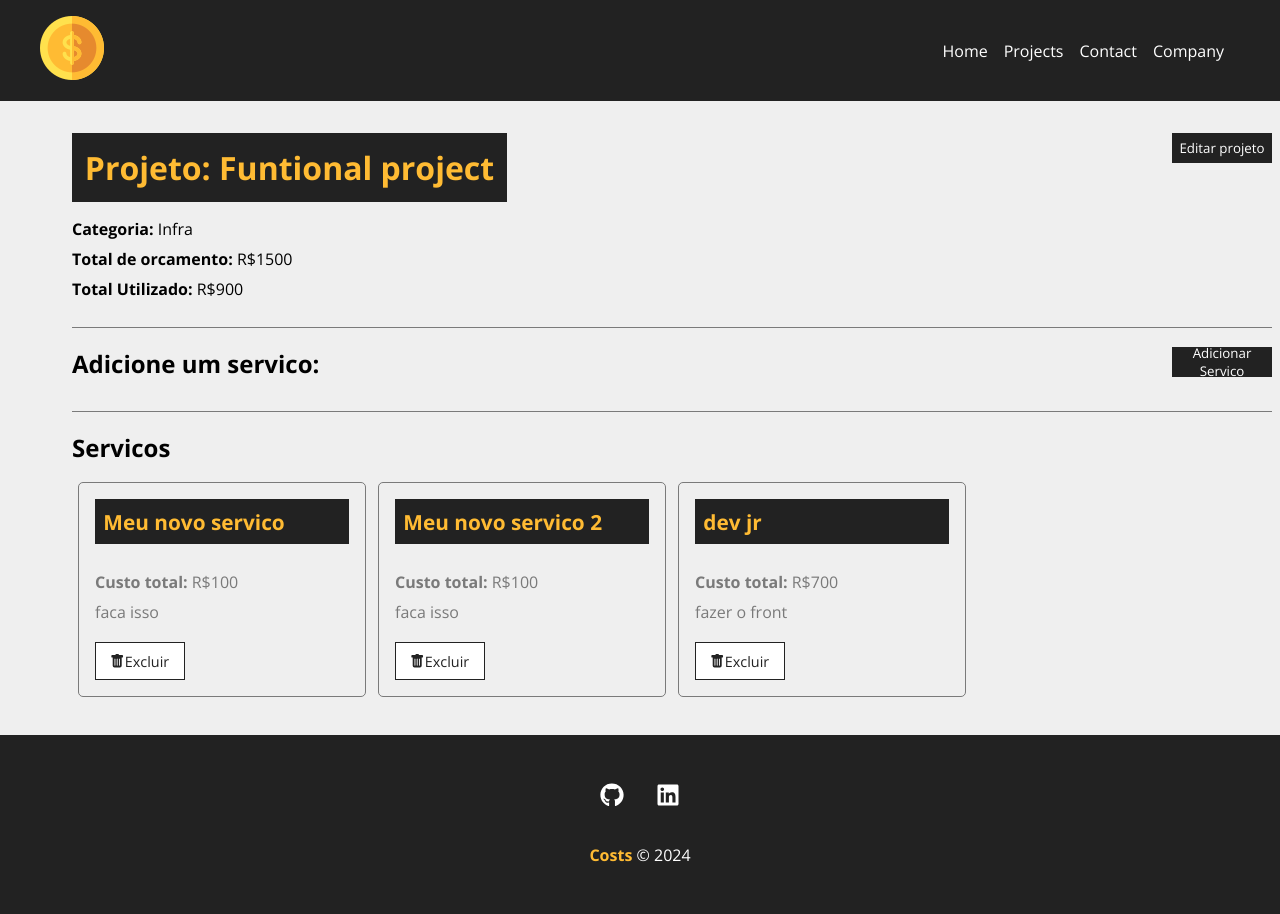
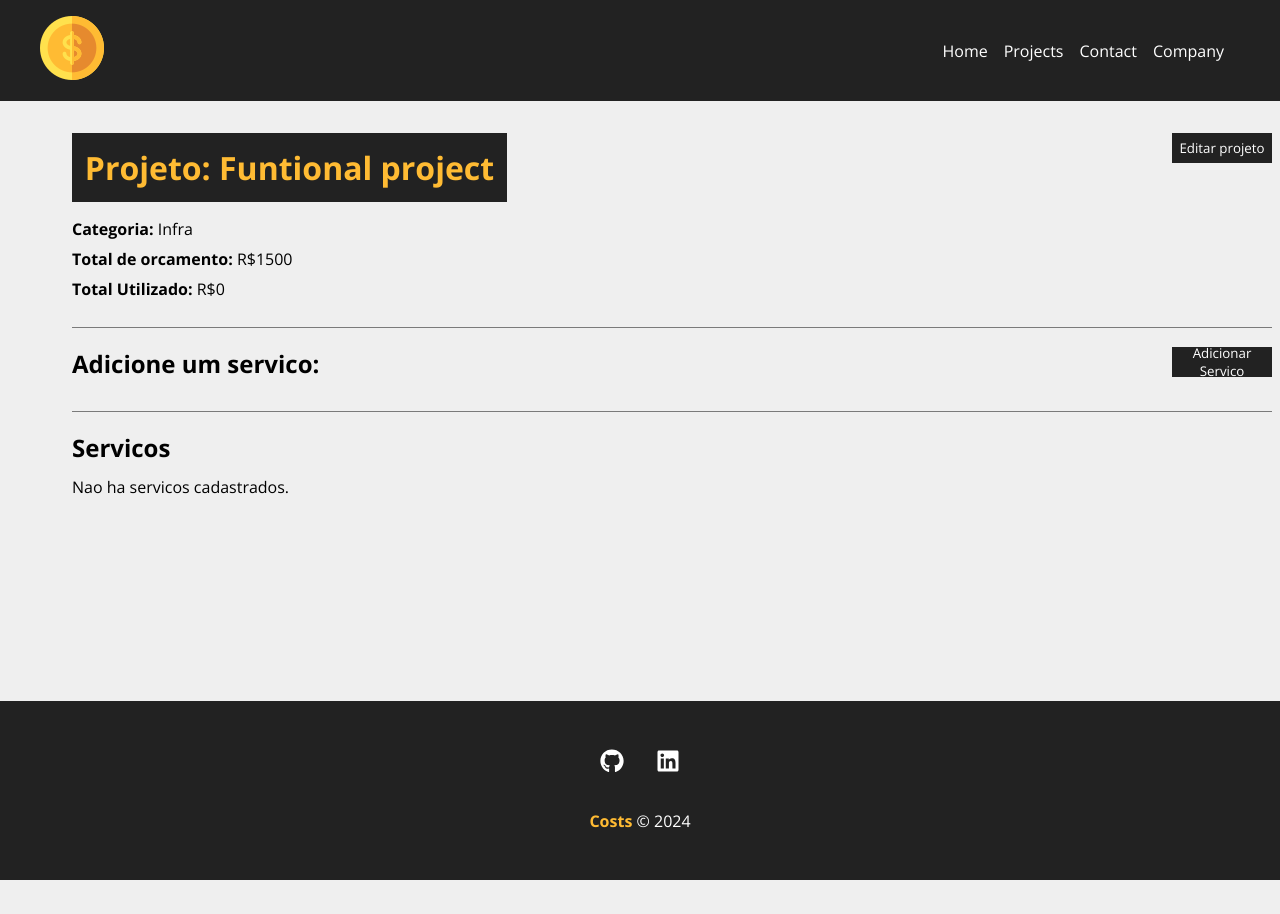
Before and after one commit to gustavobanares/Costs, a React (Create React App) app in the folder costs/: page /project/e337 in a window 1280 px wide. Shown: the top 914 px of the page. After the commit the page ends 880 px from the top, so only its background shows below. Built offline with nearby package versions, Linux system fonts and the light colour scheme; data requests are answered from the project's data file.

Commit message:
Removing services

```diff
--- a/costs/db.json
+++ b/costs/db.json
@@ -8,27 +8,8 @@
         "id": "1",
         "name": "Infra"
       },
-      "cost": 900,
-      "services": [
-        {
-          "name": "Meu novo servico",
-          "cost": "100",
-          "description": "faca isso",
-          "id": "acb9112b-6473-404f-a875-4115e30fd1b9"
-        },
-        {
-          "name": "Meu novo servico 2",
-          "cost": "100",
-          "description": "faca isso",
-          "id": "c00e4167-3eca-4755-af68-8456758e3014"
-        },
-        {
-          "name": "dev jr",
-          "cost": "700",
-          "description": "fazer o front",
-          "id": "4f6227d3-bffb-48b6-a836-699883a318cb"
-        }
-      ]
+      "cost": 0,
+      "services": []
     },
     {
       "id": "f971",
--- a/costs/src/components/pages/Project.js
+++ b/costs/src/components/pages/Project.js
@@ -110,7 +110,30 @@
 
     }
 
-    function removeService(){
+    function removeService(id, cost){
+
+        const servicesUpdated = project.services.filter(
+            (service) => service.id !== id
+        )
+
+        const projectUpdated = project
+
+        projectUpdated.services = servicesUpdated
+        projectUpdated.cost = parseFloat(projectUpdated.cost) - parseFloat(cost)
+
+        fetch(`http://localhost:5000/projects/${projectUpdated.id}`,{
+            method:'PATCH',
+            headers:{
+                'Content-Type': 'application/json'
+            },
+            body: JSON.stringify(projectUpdated)
+        }).then((resp) => resp.json())
+        .then((data) => {
+            setProject(projectUpdated)
+            setServices(servicesUpdated)
+            setMessage('Servico removido com sucesso!')
+        })
+        .catch(err => console.log(err))
 
     }
 
--- a/costs/src/components/services/ServiceCard.js
+++ b/costs/src/components/services/ServiceCard.js
@@ -6,7 +6,8 @@
 function ServiceCard({id, name, cost, description, handleRemove}){
 
     const remove = (e) => {
-
+        e.preventDefault()
+        handleRemove(id, cost)
     }
 
     return(
```
